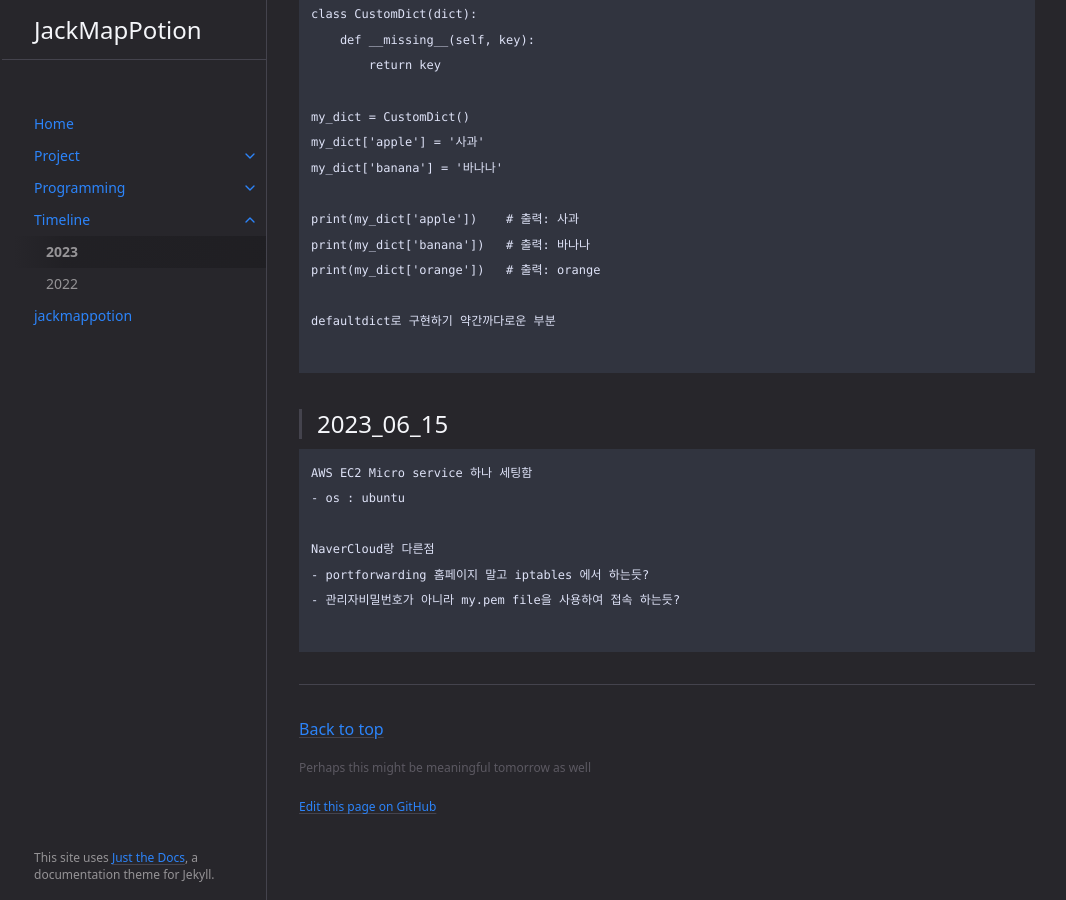
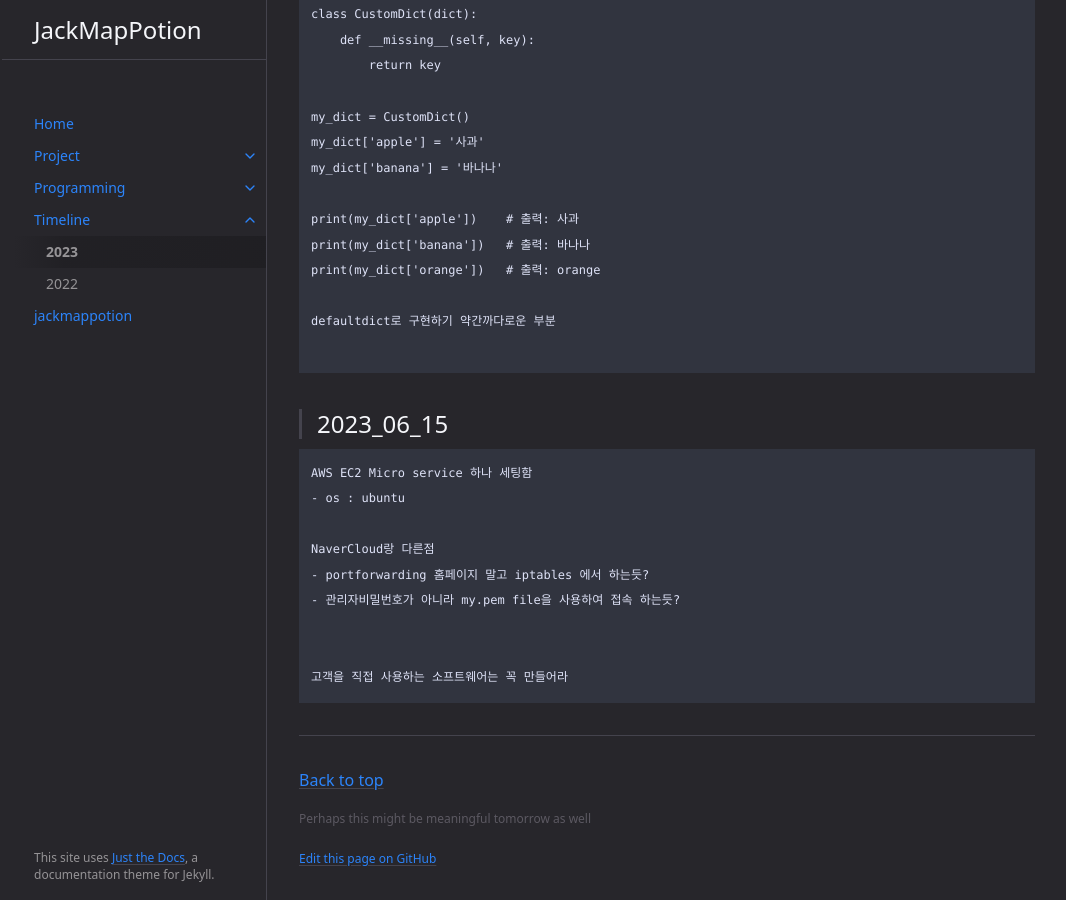
Before and after one commit to jackmappotion/jackmappotion.github.io, a Jekyll site: the page built from docs/timeline/2023.md, in a window 1280 px wide and 900 px high, scrolled down 2282 px. Shown: the whole window, without its empty margins (105-1171 px from the left). Built offline with Jekyll 4.4.1, drawn with Linux system fonts in a browser that asks for light colours.

````diff
--- a/docs/timeline/2023.md
+++ b/docs/timeline/2023.md
@@ -117,4 +117,6 @@ NaverCloud랑 다른점
 - portforwarding 홈페이지 말고 iptables 에서 하는듯?
 - 관리자비밀번호가 아니라 my.pem file을 사용하여 접속 하는듯?
 
+
+고객을 직접 사용하는 소프트웨어는 꼭 만들어라
 ```
````
